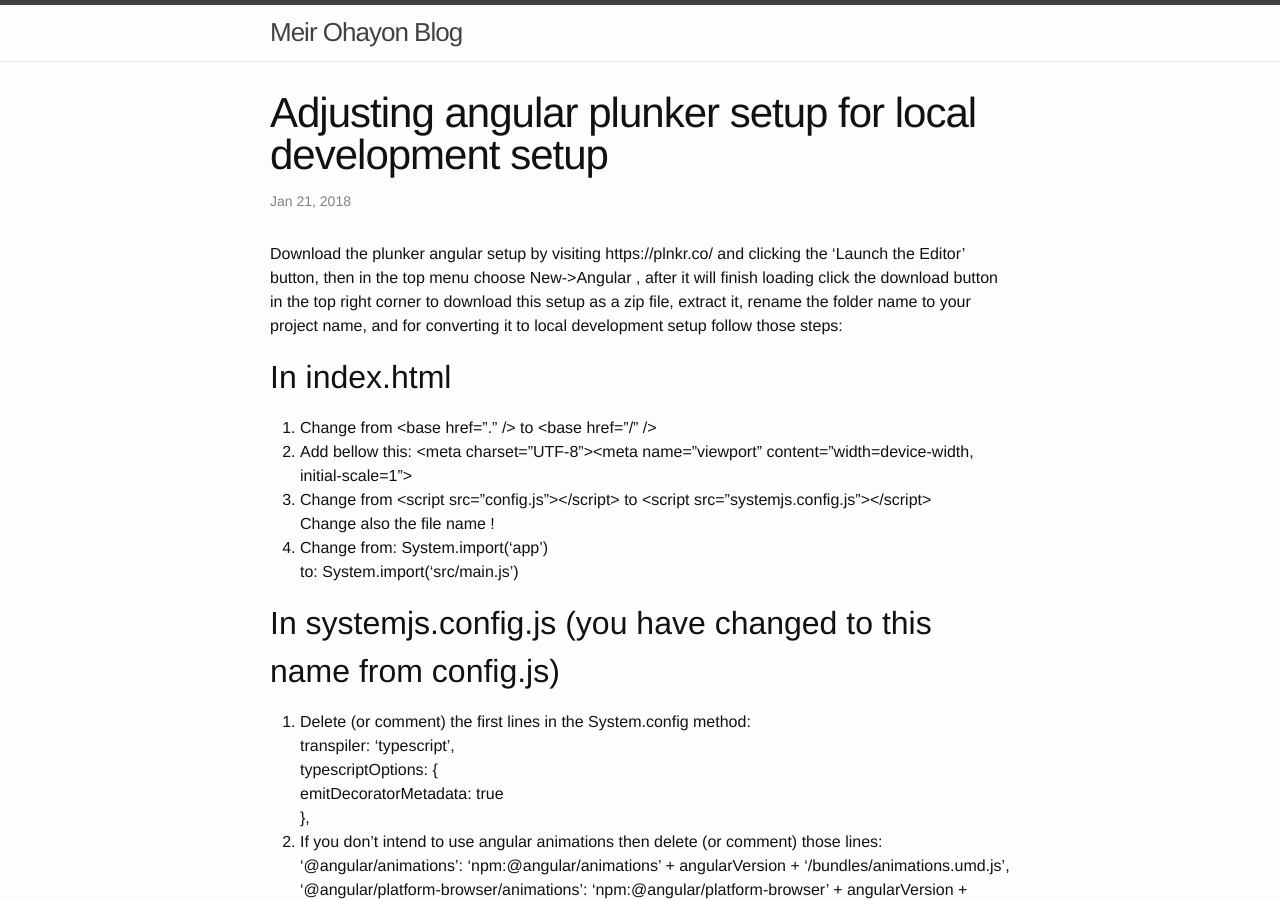
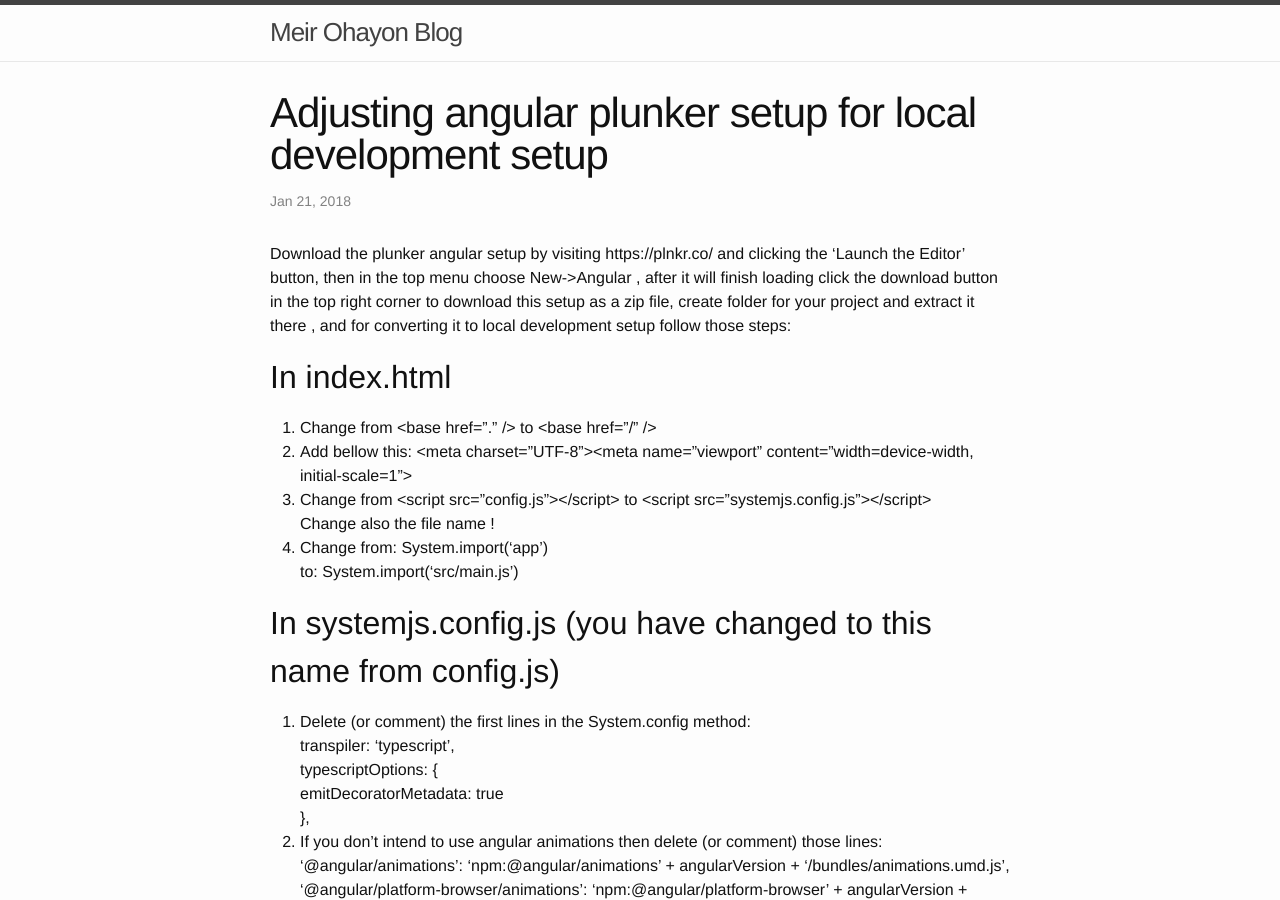
Before and after one commit to meir-ohayon/meir-ohayon.github.io, a Jekyll site: the page built from _posts/2018-01-21-adjusting-angular-plunker-setup-for-local-development-setup.md, in a window 1280 px wide and 900 px high. Built offline with Jekyll 4.4.1, drawn with Linux system fonts in a browser that asks for light colours; comment, search, counter and statistics services are not loaded.

Commit message:
Update 2018-01-21-adjusting-angular-plunker-setup-for-local-development-setup.md

```diff
--- a/_posts/2018-01-21-adjusting-angular-plunker-setup-for-local-development-setup.md
+++ b/_posts/2018-01-21-adjusting-angular-plunker-setup-for-local-development-setup.md
@@ -5,7 +5,7 @@ date: 2018-01-21
 categories: angular
 ---
 
-Download the plunker angular setup by visiting https://plnkr.co/ and clicking the 'Launch the Editor' button, then in the top menu choose New->Angular , after it will finish loading click the download button in the top right corner to download this setup as a zip file, extract it, rename the folder name to your project name, and for converting it to local development setup follow those steps:
+Download the plunker angular setup by visiting https://plnkr.co/ and clicking the 'Launch the Editor' button, then in the top menu choose New->Angular , after it will finish loading click the download button in the top right corner to download this setup as a zip file, create folder for your project and extract it there , and for converting it to local development setup follow those steps:
 
 ## In index.html
 1.	Change from &lt;base href="." /&gt; to &lt;base href="/" /&gt;
```
